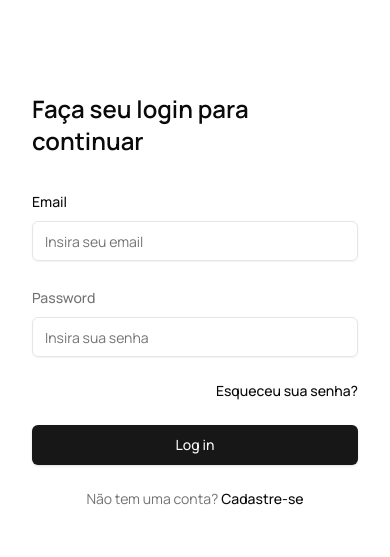
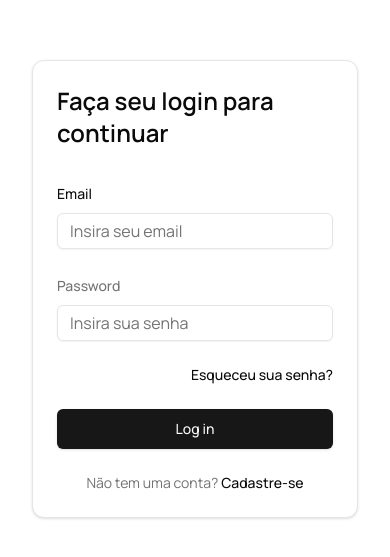
Before and after one commit to estudioadler/analu-store, a Next.js app: page /login in a window 390 px wide. Shown: the part 133-690 px from the top of the page. Built offline with nearby package versions, Linux system fonts and the light colour scheme.

Commit message:
update ui components

```diff
--- a/src/components/ui/avatar.tsx
+++ b/src/components/ui/avatar.tsx
@@ -12,7 +12,7 @@ const Avatar = React.forwardRef<
   <AvatarPrimitive.Root
     ref={ref}
     className={cn(
-      "relative flex size-6 shrink-0 overflow-hidden rounded-full",
+      "relative flex h-10 w-10 shrink-0 overflow-hidden rounded-full",
       className
     )}
     {...props}
--- a/src/components/ui/button.tsx
+++ b/src/components/ui/button.tsx
@@ -23,7 +23,7 @@ const buttonVariants = cva(
       size: {
         default: "h-9 px-4 py-2",
         sm: "h-8 rounded-md px-3 text-xs",
-        lg: "h-10 rounded-md px-6",
+        lg: "h-10 rounded-md px-8",
         icon: "h-9 w-9",
       },
     },
--- a/src/components/ui/card.tsx
+++ b/src/components/ui/card.tsx
@@ -9,7 +9,7 @@ const Card = React.forwardRef<
   <div
     ref={ref}
     className={cn(
-      "bg-card text-card-foreground",
+      "rounded-xl border bg-card text-card-foreground shadow",
       className
     )}
     {...props}
@@ -23,17 +23,17 @@ const CardHeader = React.forwardRef<
 >(({ className, ...props }, ref) => (
   <div
     ref={ref}
-    className={cn("flex flex-col space-y-1.5", className)}
+    className={cn("flex flex-col space-y-1.5 p-6", className)}
     {...props}
   />
 ))
 CardHeader.displayName = "CardHeader"
 
 const CardTitle = React.forwardRef<
-  HTMLParagraphElement,
-  React.HTMLAttributes<HTMLHeadingElement>
+  HTMLDivElement,
+  React.HTMLAttributes<HTMLDivElement>
 >(({ className, ...props }, ref) => (
-  <h3
+  <div
     ref={ref}
     className={cn("font-semibold leading-none tracking-tight", className)}
     {...props}
@@ -42,10 +42,10 @@ const CardTitle = React.forwardRef<
 CardTitle.displayName = "CardTitle"
 
 const CardDescription = React.forwardRef<
-  HTMLParagraphElement,
-  React.HTMLAttributes<HTMLParagraphElement>
+  HTMLDivElement,
+  React.HTMLAttributes<HTMLDivElement>
 >(({ className, ...props }, ref) => (
-  <p
+  <div
     ref={ref}
     className={cn("text-sm text-muted-foreground", className)}
     {...props}
@@ -57,7 +57,7 @@ const CardContent = React.forwardRef<
   HTMLDivElement,
   React.HTMLAttributes<HTMLDivElement>
 >(({ className, ...props }, ref) => (
-  <div ref={ref} className={cn("pt-0", className)} {...props} />
+  <div ref={ref} className={cn("p-6 pt-0", className)} {...props} />
 ))
 CardContent.displayName = "CardContent"
 
@@ -67,7 +67,7 @@ const CardFooter = React.forwardRef<
 >(({ className, ...props }, ref) => (
   <div
     ref={ref}
-    className={cn("flex items-center pt-0", className)}
+    className={cn("flex items-center p-6 pt-0", className)}
     {...props}
   />
 ))
--- a/src/components/ui/carousel.tsx
+++ b/src/components/ui/carousel.tsx
@@ -1,13 +1,12 @@
 "use client"
 
 import * as React from "react"
-import { ArrowLeftIcon, ArrowRightIcon } from "@radix-ui/react-icons"
 import useEmblaCarousel, {
   type UseEmblaCarouselType,
 } from "embla-carousel-react"
-
 import { cn } from "@/lib/utils"
 import { Button } from "@/components/ui/button"
+import { ArrowLeftIcon, ArrowRightIcon } from "@radix-ui/react-icons"
 
 type CarouselApi = UseEmblaCarouselType[1]
 type UseCarouselParameters = Parameters<typeof useEmblaCarousel>
@@ -185,7 +184,7 @@ const CarouselItem = React.forwardRef<
       aria-roledescription="slide"
       className={cn(
         "min-w-0 shrink-0 grow-0 basis-full",
-        orientation === "horizontal" ? "pl-3" : "pt-4",
+        orientation === "horizontal" ? "pl-4" : "pt-4",
         className
       )}
       {...props}
@@ -208,7 +207,7 @@ const CarouselPrevious = React.forwardRef<
       className={cn(
         "absolute  h-8 w-8 rounded-full",
         orientation === "horizontal"
-          ? "right-10 -top-9 -translate-y-1/2"
+          ? "-left-12 top-1/2 -translate-y-1/2"
           : "-top-12 left-1/2 -translate-x-1/2 rotate-90",
         className
       )}
@@ -237,7 +236,7 @@ const CarouselNext = React.forwardRef<
       className={cn(
         "absolute h-8 w-8 rounded-full",
         orientation === "horizontal"
-          ? "right-0 -top-9 -translate-y-1/2"
+          ? "-right-12 top-1/2 -translate-y-1/2"
           : "-bottom-12 left-1/2 -translate-x-1/2 rotate-90",
         className
       )}
--- a/src/components/ui/dialog.tsx
+++ b/src/components/ui/dialog.tsx
@@ -2,9 +2,8 @@
 
 import * as React from "react"
 import * as DialogPrimitive from "@radix-ui/react-dialog"
+import { cn } from "@/lib/utils"
 import { Cross2Icon } from "@radix-ui/react-icons"
-
-import { cn } from "@/lib/utils"
 
 const Dialog = DialogPrimitive.Root
 
@@ -59,7 +58,7 @@ const DialogHeader = ({
 }: React.HTMLAttributes<HTMLDivElement>) => (
   <div
     className={cn(
-      "flex flex-col space-y-1.5 text-left",
+      "flex flex-col space-y-1.5 text-center sm:text-left",
       className
     )}
     {...props}
--- a/src/components/ui/dropdown-menu.tsx
+++ b/src/components/ui/dropdown-menu.tsx
@@ -2,13 +2,8 @@
 
 import * as React from "react"
 import * as DropdownMenuPrimitive from "@radix-ui/react-dropdown-menu"
-import {
-  CheckIcon,
-  ChevronRightIcon,
-  DotFilledIcon,
-} from "@radix-ui/react-icons"
-
 import { cn } from "@/lib/utils"
+import { CheckIcon, ChevronRightIcon, DotFilledIcon } from "@radix-ui/react-icons"
 
 const DropdownMenu = DropdownMenuPrimitive.Root
 
@@ -31,14 +26,14 @@ const DropdownMenuSubTrigger = React.forwardRef<
   <DropdownMenuPrimitive.SubTrigger
     ref={ref}
     className={cn(
-      "flex cursor-default select-none items-center rounded-sm px-2 py-1.5 text-sm outline-none focus:bg-accent data-[state=open]:bg-accent",
+      "flex cursor-default gap-2 select-none items-center rounded-sm px-2 py-1.5 text-sm outline-none focus:bg-accent data-[state=open]:bg-accent [&_svg]:pointer-events-none [&_svg]:size-4 [&_svg]:shrink-0",
       inset && "pl-8",
       className
     )}
     {...props}
   >
     {children}
-    <ChevronRightIcon className="ml-auto h-4 w-4" />
+    <ChevronRightIcon className="ml-auto" />
   </DropdownMenuPrimitive.SubTrigger>
 ))
 DropdownMenuSubTrigger.displayName =
@@ -88,7 +83,7 @@ const DropdownMenuItem = React.forwardRef<
   <DropdownMenuPrimitive.Item
     ref={ref}
     className={cn(
-      "relative flex cursor-default select-none items-center rounded-sm px-2 py-1.5 text-sm outline-none transition-colors focus:bg-accent focus:text-accent-foreground data-[disabled]:pointer-events-none data-[disabled]:opacity-50",
+      "relative flex cursor-default select-none items-center gap-2 rounded-sm px-2 py-1.5 text-sm outline-none transition-colors focus:bg-accent focus:text-accent-foreground data-[disabled]:pointer-events-none data-[disabled]:opacity-50 [&>svg]:size-4 [&>svg]:shrink-0",
       inset && "pl-8",
       className
     )}
@@ -135,7 +130,7 @@ const DropdownMenuRadioItem = React.forwardRef<
   >
     <span className="absolute left-2 flex h-3.5 w-3.5 items-center justify-center">
       <DropdownMenuPrimitive.ItemIndicator>
-        <DotFilledIcon className="h-4 w-4 fill-current" />
+        <DotFilledIcon className="h-2 w-2 fill-current" />
       </DropdownMenuPrimitive.ItemIndicator>
     </span>
     {children}
--- a/src/components/ui/input.tsx
+++ b/src/components/ui/input.tsx
@@ -2,16 +2,13 @@ import * as React from "react"
 
 import { cn } from "@/lib/utils"
 
-export interface InputProps
-  extends React.InputHTMLAttributes<HTMLInputElement> {}
-
-const Input = React.forwardRef<HTMLInputElement, InputProps>(
+const Input = React.forwardRef<HTMLInputElement, React.ComponentProps<"input">>(
   ({ className, type, ...props }, ref) => {
     return (
       <input
         type={type}
         className={cn(
-          "flex h-10 w-full rounded-md border border-input bg-transparent px-3 py-1 text-sm shadow-sm transition-colors file:border-0 file:bg-transparent file:text-sm file:font-medium placeholder:text-muted-foreground focus-visible:outline-none focus-visible:ring-1 focus-visible:ring-ring disabled:cursor-not-allowed disabled:opacity-50",
+          "flex h-9 w-full rounded-md border border-input bg-transparent px-3 py-1 text-base shadow-sm transition-colors file:border-0 file:bg-transparent file:text-sm file:font-medium file:text-foreground placeholder:text-muted-foreground focus-visible:outline-none focus-visible:ring-1 focus-visible:ring-ring disabled:cursor-not-allowed disabled:opacity-50 md:text-sm",
           className
         )}
         ref={ref}
--- a/src/components/ui/navigation-menu.tsx
+++ b/src/components/ui/navigation-menu.tsx
@@ -1,9 +1,8 @@
 import * as React from "react"
-import { ChevronDownIcon } from "@radix-ui/react-icons"
 import * as NavigationMenuPrimitive from "@radix-ui/react-navigation-menu"
 import { cva } from "class-variance-authority"
-
 import { cn } from "@/lib/utils"
+import { ChevronDownIcon } from "@radix-ui/react-icons"
 
 const NavigationMenu = React.forwardRef<
   React.ElementRef<typeof NavigationMenuPrimitive.Root>,
@@ -30,7 +29,7 @@ const NavigationMenuList = React.forwardRef<
   <NavigationMenuPrimitive.List
     ref={ref}
     className={cn(
-      "group flex flex-1 list-none items-center justify-center",
+      "group flex flex-1 list-none items-center justify-center space-x-1",
       className
     )}
     {...props}
@@ -41,7 +40,7 @@ NavigationMenuList.displayName = NavigationMenuPrimitive.List.displayName
 const NavigationMenuItem = NavigationMenuPrimitive.Item
 
 const navigationMenuTriggerStyle = cva(
-  "group inline-flex h-9 w-max items-center justify-center rounded-md bg-background px-4 py-2 text-sm transition-colors hover:bg-accent hover:text-accent-foreground focus:bg-accent focus:text-accent-foreground focus:outline-none disabled:pointer-events-none disabled:opacity-50 data-[active]:bg-accent/50 data-[state=open]:bg-accent/50"
+  "group inline-flex h-9 w-max items-center justify-center rounded-md bg-background px-4 py-2 text-sm font-medium transition-colors hover:bg-accent hover:text-accent-foreground focus:bg-accent focus:text-accent-foreground focus:outline-none disabled:pointer-events-none disabled:opacity-50 data-[active]:bg-accent/50 data-[state=open]:bg-accent/50"
 )
 
 const NavigationMenuTrigger = React.forwardRef<
--- a/src/components/ui/separator.tsx
+++ b/src/components/ui/separator.tsx
@@ -19,7 +19,7 @@ const Separator = React.forwardRef<
       orientation={orientation}
       className={cn(
         "shrink-0 bg-border",
-        orientation === "horizontal" ? "h-[1px] w-full" : "h-full w-[5px]",
+        orientation === "horizontal" ? "h-[1px] w-full" : "h-full w-[1px]",
         className
       )}
       {...props}
--- a/src/components/ui/toaster.tsx
+++ b/src/components/ui/toaster.tsx
@@ -1,6 +1,6 @@
 "use client"
 
-import { useToast } from "@/hooks/use-toast"
+import { useToast } from "@/components/hooks/use-toast"
 import {
   Toast,
   ToastClose,
```
Also changed, not shown: src/components/ui/sheet.tsx (+8 -9 lines).
